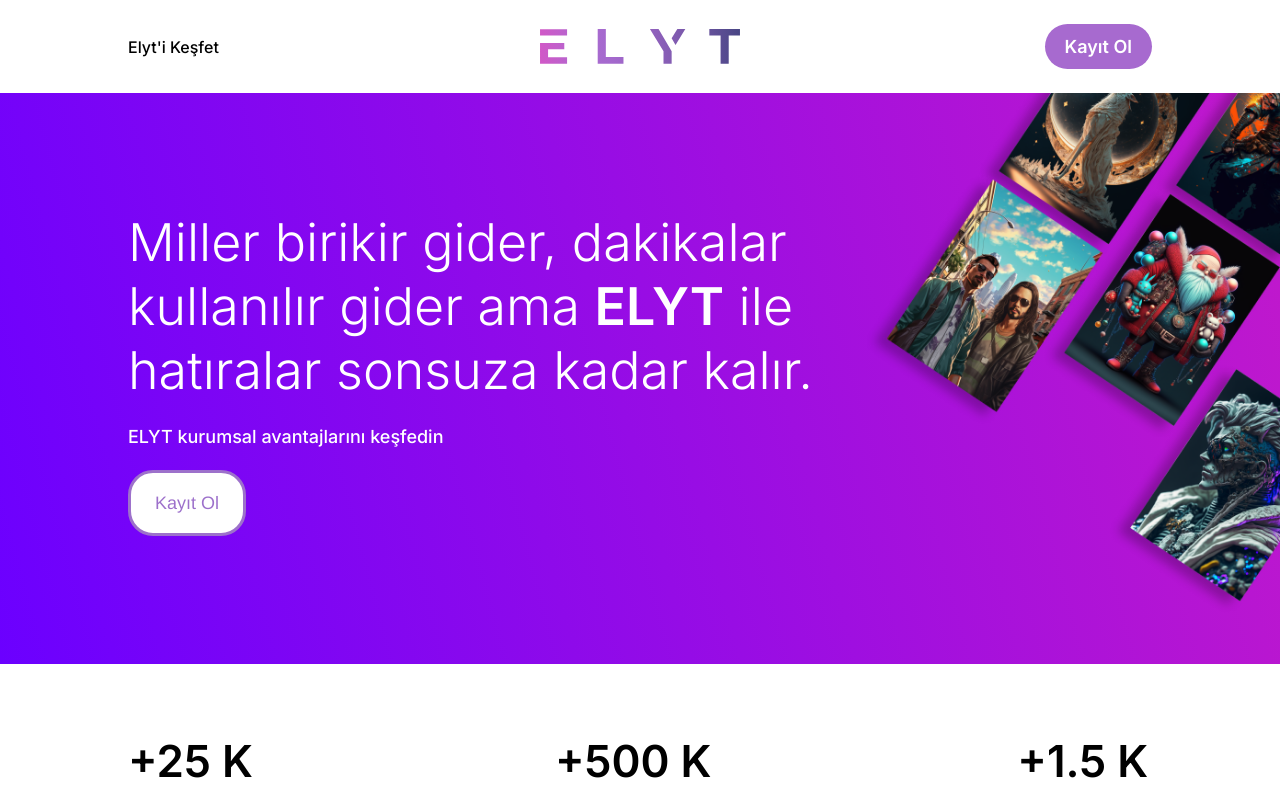
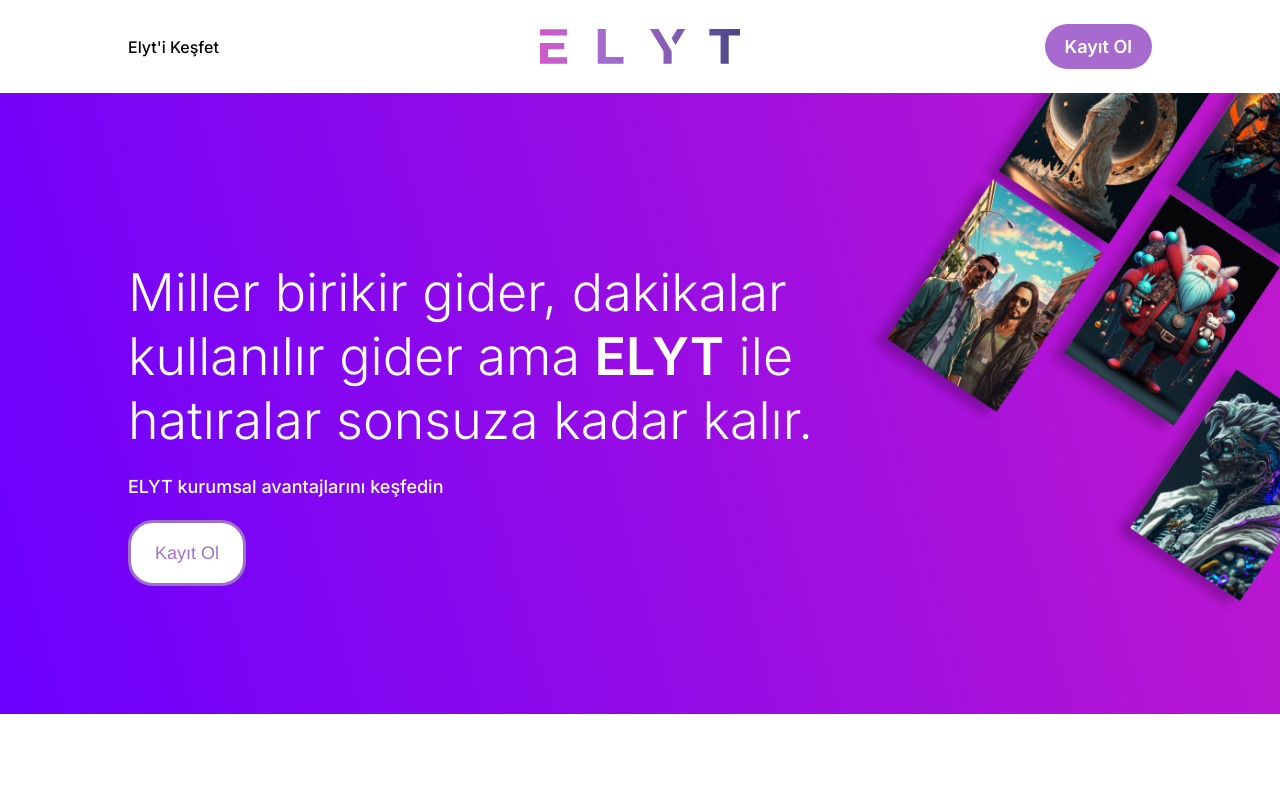
Before and after one commit to OzcanI/elyt-b2b-landing, a Next.js app: page / in a window 1280 px wide. Shown: the top 792 px of the page. Built offline with nearby package versions, Linux system fonts and the light colour scheme.

Commit message:
Update header image and text styles

```diff
--- a/app/_sections/header_first.tsx
+++ b/app/_sections/header_first.tsx
@@ -5,10 +5,10 @@
     return <div className="w-full flex py-[10%] px-[5%] md:px-[10%] relative overflow-hidden" style={{
         background: 'linear-gradient(75deg, #6B00FF 0%, #C219CB 100%)'
     }}>
-        <img src={'Group 183.png'} className="absolute right-0 top-0 w-[35%] z-0"/>
+        <img src={'Group 183.png'} className="absolute right-0 top-0 w-[50%] md:w-[35%] z-0"/>
         <div className="w-full max-w-container mx-auto z-[1]">
             <div className="md:max-w-[800px] z-10">
-                <div className="text-white text-header1 font-[300] md:leading-[64px]">
+                <div className="text-white text-[44px] md:text-header1 mt-[50px] font-[300] md:leading-[64px]">
                     Miller birikir gider, dakikalar kullanılır gider ama <span className="font-[600]">ELYT</span> ile hatıralar sonsuza kadar kalır.
                 </div>
                 <div className="text-white text-subtitle2 font-[500] mt-5 w-full text-center md:text-left">
```
